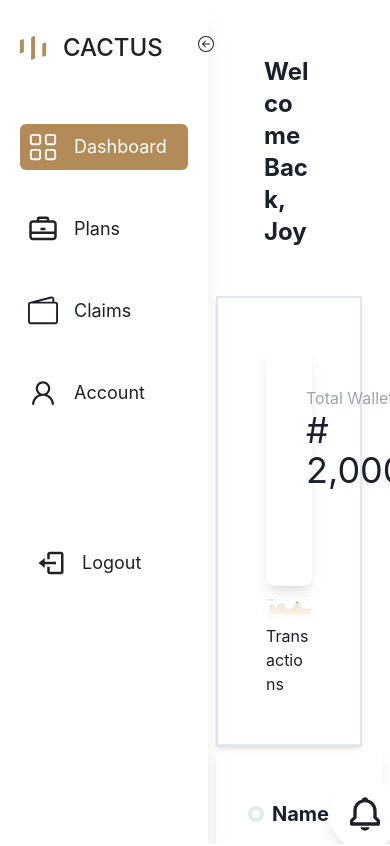
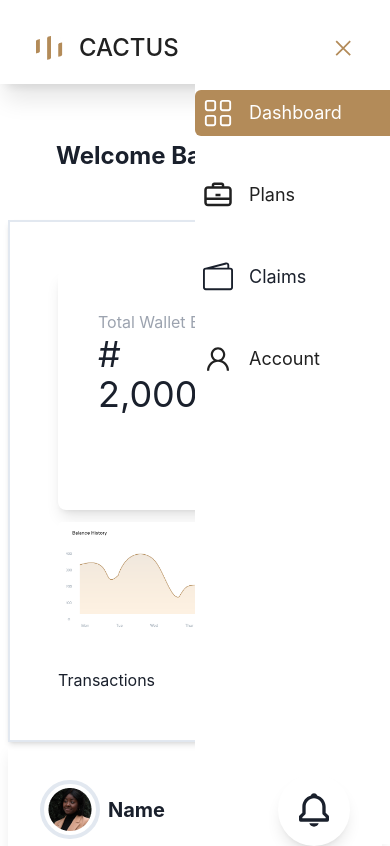
Before and after one commit to Tush-Up/Cactus-Frontend, a React (Create React App) app: page /dashboard in a window 390 px wide. Shown: the top 846 px of the page. Built offline with nearby package versions, Linux system fonts and the light colour scheme; no server answers; sample sign-in values are in the browser's storage.

Commit message:
feature : Made Navbar Responsive and smoothflow

```diff
--- a/package.json
+++ b/package.json
@@ -22,6 +22,7 @@
     "react-icons": "^4.3.1",
     "react-router-dom": "^6.2.2",
     "react-scripts": "5.0.0",
+    "scrollreveal": "^4.0.9",
     "web-vitals": "^2.1.4",
     "yup": "^0.32.11"
   },
--- /dev/null
+++ b/src/components/Sidebar.css
@@ -0,0 +1,56 @@
+
+
+.show {
+    width: 60%;
+}
+.websidebar .toggle{
+    display: none;
+}
+
+.notshow {
+    width: 0%;
+}
+
+.MobileNav{
+    display: none;
+}
+@media screen and (max-width: 1080px) {
+    .websidebar {
+        width: 100%;
+        height: max-content;
+    }
+    .websidebar .links, .websidebar .logout {
+        display: none;
+    }
+    .websidebar .toggle {
+        display: block;
+        color: #B38B59;
+        z-index: 99;
+        cursor: pointer;
+    }
+
+    .websidebar .toggle svg {
+        font-size: 1.4rem;
+    }
+
+    .MobileNav {
+        display: block;
+        background: #ffff;
+        position: fixed;
+        right: -10vw;
+        padding-top: 30px;
+        z-index: 10;
+        height: 100vh;
+        transition: 0.4s ease-in-out;
+    }
+.top {
+    display: flex;
+    align-items: center;
+    justify-content: space-between;
+    padding: 0 1rem;
+}
+.toogle-bar {
+    display: none;
+}
+
+}
--- a/src/components/Sidebar.jsx
+++ b/src/components/Sidebar.jsx
@@ -1,23 +1,51 @@
-import React from 'react';
+import React, {useEffect } from 'react';
 import cactuslogo from '../assets/cactuslogo.jpg';
 import { BsArrowLeftCircle, BsGrid, BsWallet2 } from 'react-icons/bs';
+import { GiHamburgerMenu } from "react-icons/gi";
+import { VscChromeClose } from "react-icons/vsc";
 import { AiOutlineUser } from 'react-icons/ai';
 import { BiLogOut } from 'react-icons/bi';
 import { CgBriefcase } from "react-icons/cg";
 import {useNavigate} from 'react-router-dom';
 import { Link } from 'react-router-dom';
+import scrollreveal from "scrollreveal";
+import './Sidebar.css';
 
 
 export default function Sidebar ( { open, setOpen } )
 {
     const navigate = useNavigate();
 
+    useEffect( () =>
+    {
+        const sr = scrollreveal( {
+            origin: "left",
+            distance: "80px",
+            duration: 1000,
+            reset: false,
+        } );
+
+        sr.reveal(
+            `
+          .brand,
+      .logout
+      `,
+            {
+                opacity: 0,
+                interval: 300,
+            }
+        );
+
+    }, [] );
+
     return (
-        <div className={ `${ open ? 'w-52' : 'w-20' } duration-300 h-screen bg-light-white shadow-xl p-5  pt-8 relative` } >
-            <BsArrowLeftCircle className={ `absolute cursor-pointer rounded-full -right-3 top-9 w-7  ${ !open && 'rotate-180' }` } alt="logo"
+        <>
+        <div className={ `${ open ? 'w-52' : 'w-20' } duration-300 h-screen bg-light-white shadow-xl p-5  pt-8 relative websidebar` } >
+            <BsArrowLeftCircle className={ `absolute cursor-pointer rounded-full -right-3 top-9 w-7  ${ !open && 'rotate-180' } toogle-bar` } alt="logo"
                 onClick={ () => setOpen( !open ) }
             />
-            <div className="flex gap-x-4 items-center" onClick={ () => navigate( '/dashboard' ) }>
+            <div className= 'top'>
+            <div className="flex gap-x-4 items-center brand" onClick={ () => navigate( '/dashboard' ) }>
                 <img src={ cactuslogo } alt='logo' className={ `cursor-pointer duration-500 ${ open && "rotate-[360deg]"
                     }` } />
                 <h1
@@ -26,8 +54,23 @@ export default function Sidebar ( { open, setOpen } )
                 >
                     CACTUS
                 </h1>
-            </div>
-            <ul className="pt-6">
+                    </div>
+                    <div className="toggle">
+                        { open ? (
+                            <VscChromeClose onClick={ () => setOpen( false ) } />
+                        ) : (
+                            <GiHamburgerMenu
+                                onClick={ ( e ) =>
+                                {
+                                    e.stopPropagation();
+                                    setOpen( true );
+                                } }
+                            />
+                        ) }
+                    </div>
+                </div>
+                <div className="weblinks">
+            <ul className="pt-6 links">
                 <Link to='/dashboard'>
                     <li className={ `flex rounded-md p-2 cursor-pointer hover:bg-cactus-brown hover:text-white text-black text-sm items-center gap-x-4 mt-9 ${ window.location.pathname === "/dashboard" ? 'bgg' : ''}` }>
                         <BsGrid className={ `cursor-pointer duration-500` } size='30' />  <span className={ `${ !open && "hidden" } origin-left duration-200 text-lg` }>
@@ -58,14 +101,50 @@ export default function Sidebar ( { open, setOpen } )
                     </li>
                 </Link>
 
-            </ul>
-            <div className="pt-20">
-                <button className="flex rounded-md p-4 cursor-pointer hover:bg-cactus-brown hover:text-white text-black text-sm items-center gap-x-4 mt-9">
+                    </ul>
+                </div>
+            <div className="pt-20 logout">
+                <button className="flex rounded-md p-4 cursor-pointer hover:bg-cactus-brown hover:text-white text-black text-sm items-center gap-x-4 mt-9 logout">
                     <BiLogOut className={ `cursor-pointer duration-500` } size='30' /> <span className={ `${ !open && "hidden" } origin-left duration-200 text-lg` }>
                         Logout
                 </span>
                 </button>
             </div>
         </div>
+            <div className={ `MobileNav ${ open ? "show" : "notshow" }` } >
+                <ul className="pt-6 mob-links" onClick={ () => setOpen( false ) }>
+                    <Link to='/dashboard'>
+                        <li className={ `flex rounded-md p-2 cursor-pointer hover:bg-cactus-brown hover:text-white text-black text-sm items-center gap-x-4 mt-9 ${ window.location.pathname === "/dashboard" ? 'bgg' : '' }` }>
+                            <BsGrid className={ `cursor-pointer duration-500` } size='30' />  <span className={ `${ !open && "hidden" } origin-left duration-200 text-lg` }>
+                                Dashboard
+                            </span>
+                        </li>
+                    </Link>
+                    <Link to='/dashboard/plans'>
+                        <li
+                            className={ `flex rounded-md p-2 cursor-pointer hover:bg-cactus-brown hover:text-white text-black text-sm items-center gap-x-4 mt-9 ${ window.location.pathname === "/dashboard/plans" ? 'bgg' : '' }` }>
+                            <CgBriefcase className={ `cursor-pointer duration-500` } size='30' /> <span className={ `${ !open && "hidden" } origin-left duration-200 text-lg` }>
+                                Plans
+                            </span>
+                        </li>
+                    </Link>
+                    <Link to='/dashboard/claims'>
+                        <li className={ `flex rounded-md p-2 cursor-pointer hover:bg-cactus-brown hover:text-white text-cactus-dark-brown text-sm items-center gap-x-4 mt-9 ${ window.location.pathname === "/dashboard/claims" ? 'bgg' : '' }` }>
+                            <BsWallet2 className={ `cursor-pointer duration-500` } size='30' /> <span className={ `${ !open && "hidden" } origin-left duration-200 text-lg` }>
+                                Claims
+                            </span>
+                        </li>
+                    </Link>
+                    <Link to='/dashboard/useraccount'>
+                        <li className={ `flex rounded-md p-2 cursor-pointer hover:bg-cactus-brown hover:text-white text-black text-sm items-center gap-x-4 mt-9 ${ window.location.pathname === "/dashboard/useraccount" ? 'bgg' : '' }` }>
+                            <AiOutlineUser className={ `cursor-pointer duration-500` } size='30' /> <span className={ `${ !open && "hidden" } origin-left duration-200 text-lg` }>
+                                Account
+                            </span>
+                        </li>
+                    </Link>
+
+                </ul>
+        </div>
+        </>
     )
 }
--- a/src/index.css
+++ b/src/index.css
@@ -116,3 +116,12 @@ abbr[title] {
     background-color: #B38B59;
     color: white;
 }
+.g-flex {
+    display: flex;
+}
+
+@media screen and (max-width: 1080px){
+    .g-flex {
+        flex-direction: column;
+    }
+}
--- a/src/pages/Dashboard.js
+++ b/src/pages/Dashboard.js
@@ -36,7 +36,7 @@ const Dashboard = (props) => {
   }, [setToken, token, navigate, setAuthState]);
 
   return (
-    <div className="flex overflow-hidden w-full relative">
+    <div className="overflow-hidden w-full relative g-flex">
       <Notif successMsg={props.successMsg} errorMsg={props.errorMsg} />
       <Sidebar open={open} setOpen={setOpen} />
 
```
Also changed, not shown: 1 other file (tests, documents, lock files or other folders).
